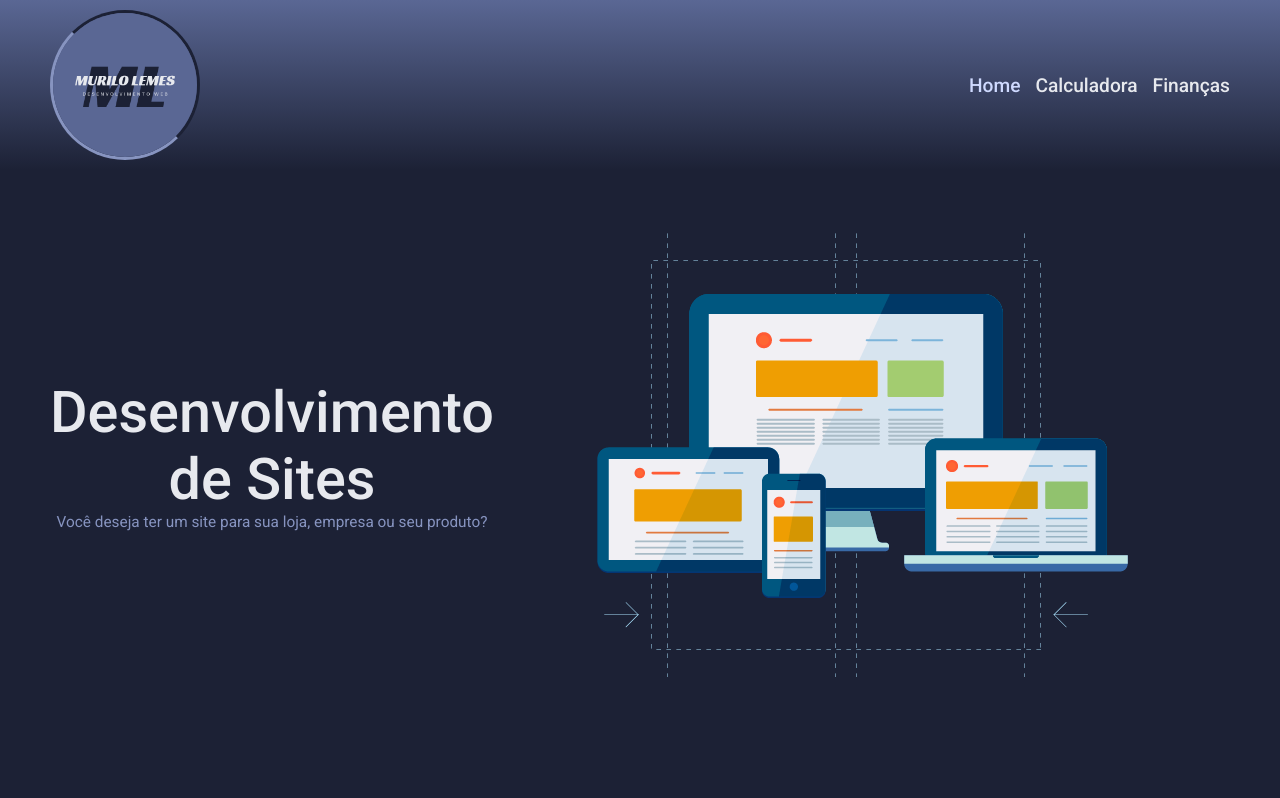
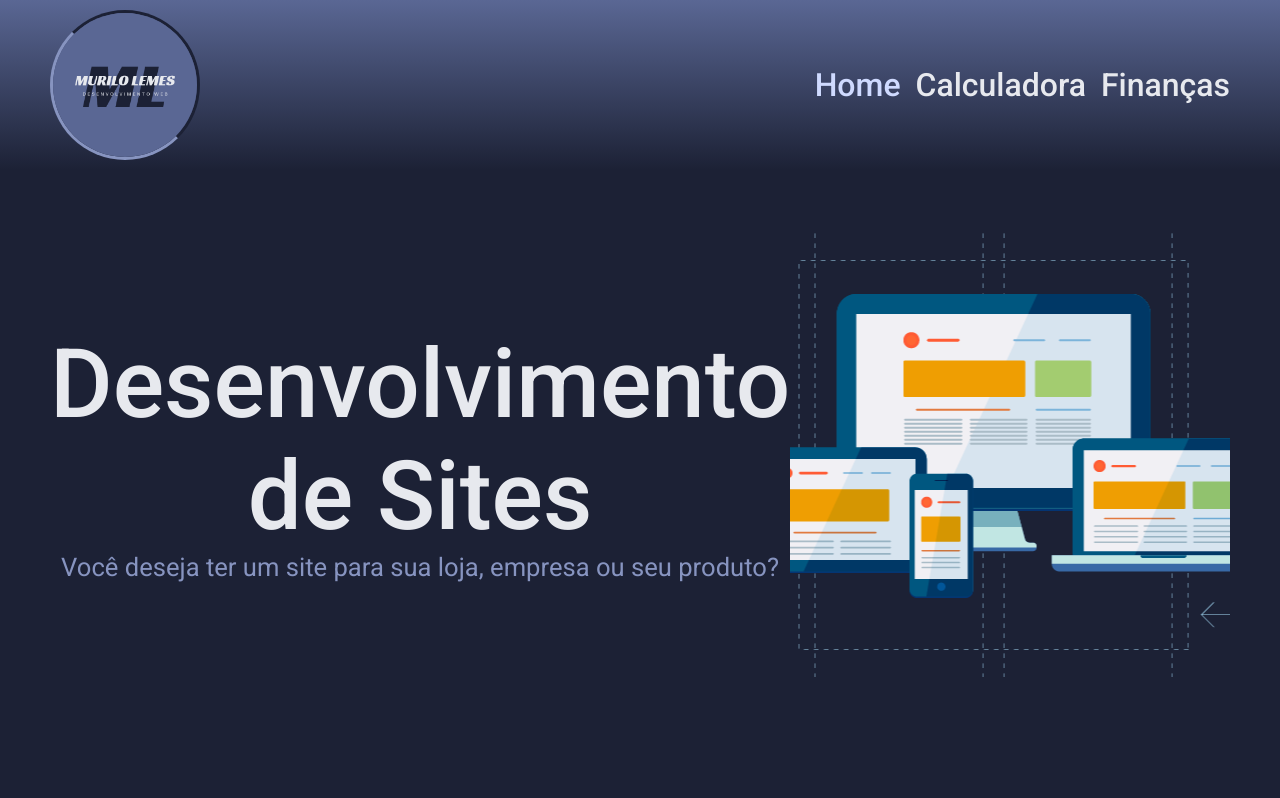
Before and after one commit to murilolemes/mldesenvolvimentoweb, a React (Create React App) app: page / in a window 1280 px wide. Shown: the top 798 px of the page. Built offline with nearby package versions, Linux system fonts and the light colour scheme; what miragejs would draw is missing.

Commit message:
Melhorias de estilos de link e tamanho da fonte

```diff
--- a/src/styles/global.ts
+++ b/src/styles/global.ts
@@ -11,13 +11,23 @@ export default createGlobalStyle`
     --red: #e52e4d;
     --green: #33cc95;
 
-    font-size: 60%;
+    /* font-size: 60%; */
   }
   * {
     margin: 0;
     padding: 0;
     box-sizing: border-box;
     outline: 0;
+  }
+  @media (max-width: 1000px) {
+    html {
+      font-size: 93.75%;
+    }
+  }
+  @media (max-width: 720px) {
+    html {
+      font-size: 87.5%;
+    }
   }
   body {
     background: var(--background);
@@ -40,15 +50,19 @@ export default createGlobalStyle`
   html, body {
     height: 100vh;
   }
-  body, input, button {
+  body, input, textarea, select, button {
     font-family: 'Roboto';
-    font-size: 1.6rem;
+    font-size: 1rem;
   }
   h1, h2, h3, h4, h5, h6 {
     font-weight: 500;
   }
   button {
     cursor: pointer;
+  }
+  a {
+    color: inherit;
+    text-decoration: none;
   }
   [disabled] {
     opacity: 0.6;
```
